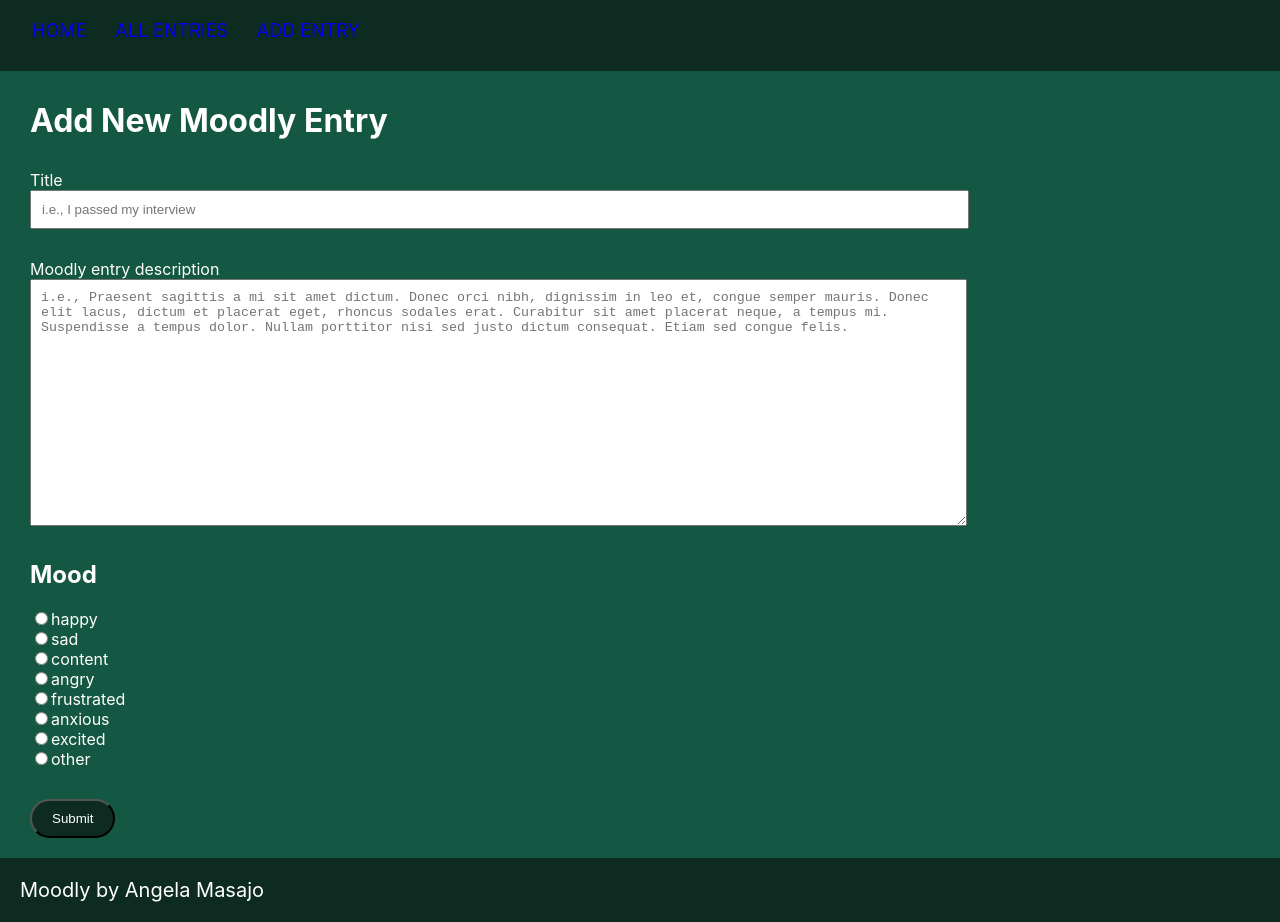
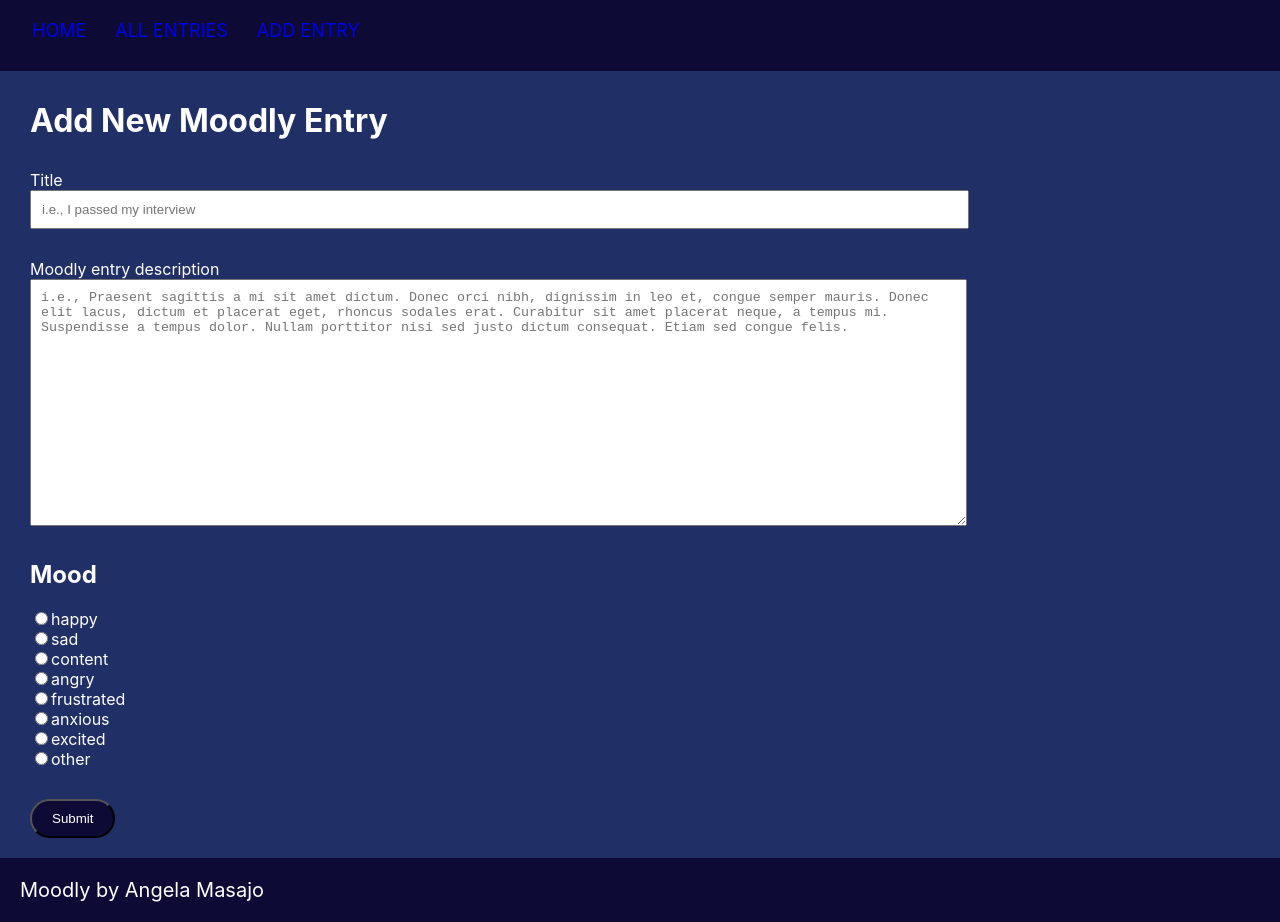
Before and after one commit to angelamasajo/moodly, a React (Create React App) app: page /add-entry in a window 1280 px wide. Built offline with nearby package versions, Linux system fonts and the light colour scheme.

Commit message:
css update

```diff
--- a/src/AddEntry/AddEntry.css
+++ b/src/AddEntry/AddEntry.css
@@ -18,6 +18,6 @@ textarea,
   padding: 10px 20px;
   margin-left: 20px;
   margin-bottom: 20px;
-  background-color: #0e2b22;
+  background-color: #0D0A36;
   color: white;
 }
--- a/src/App.css
+++ b/src/App.css
@@ -1,5 +1,5 @@
 .App > footer {
-  background-color: #0e2b22;
+  background-color: #0D0A36;
   padding: 20px;
   color: white;
   bottom: 0px;
@@ -7,5 +7,5 @@
 }
 
 .App {
-  background-color: #145742;
+  background-color: #202F66;
 }
--- a/src/EntryList/EntryList.css
+++ b/src/EntryList/EntryList.css
@@ -1,6 +1,6 @@
 fieldset {
   margin: 30px;
-  background-color: #267359;
+  background-color: #205B91;
   border-radius: 10px;
 }
 
--- a/src/EntryListItem/EntryListItem.css
+++ b/src/EntryListItem/EntryListItem.css
@@ -1,10 +1,10 @@
-.ControlBar__button {
+/* .ControlBar__button {
   border-radius: 20px;
   padding: 10px 20px;
   margin-bottom: 20px;
   background-color: #0e2b22;
   color: white;
-}
+} */
 
 .EntryListItem {
   border: solid 1px #4a5d23;
@@ -14,3 +14,12 @@
   background-color: white;
   font-size: 14px;
 }
+
+.DeleteEntry__button {
+  border-radius: 20px;
+  padding: 10px 20px;
+  margin-bottom: 20px;
+  background-color: #0D0A36;
+  color: white;
+  font-size: 12px;
+}
--- a/src/EntryListItem/EntryListItem.js
+++ b/src/EntryListItem/EntryListItem.js
@@ -59,6 +59,7 @@ class EntryListItem extends Component {
       this.handleDeleteFromMyList();
       alert("Entry deleted.");
       this.props.history.push("/all-entries")
+      // setTimeout(_______, 5000);
     });
 
   };
@@ -86,10 +87,10 @@ class EntryListItem extends Component {
             <button
               type="button"
               onClick={(e) => this.deleteFromMyList(e, id)}
-              className="DeletePlant__button"
+              className="DeleteEntry__button"
             >
               <FontAwesomeIcon icon={faMinus} /> <br />
-              Remove from my list
+              delete entry
             </button>
           </div>
 
--- a/src/Home/Home.css
+++ b/src/Home/Home.css
@@ -2,7 +2,7 @@
   border-radius: 20px;
   padding: 10px 20px;
   margin-bottom: 20px;
-  background-color: #0e2b22;
+  background-color: #0D0A36;
   color: white;
   font-size: 20px;
 }
--- a/src/NavBar/NavBar.css
+++ b/src/NavBar/NavBar.css
@@ -1,5 +1,5 @@
 .nav {
-  background-color: #0e2b22;
+  background-color: #0D0A36;
   padding: 20px;
   font-size: 20px;
   font-size: large;
```
